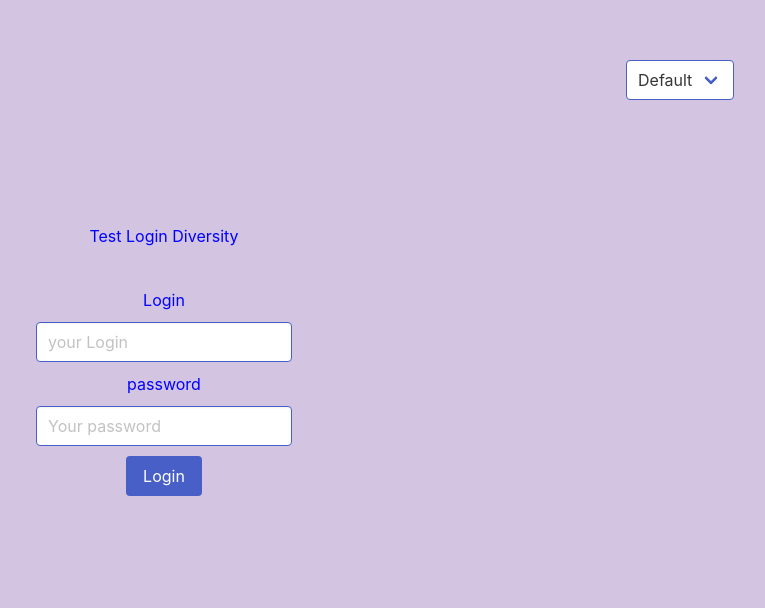
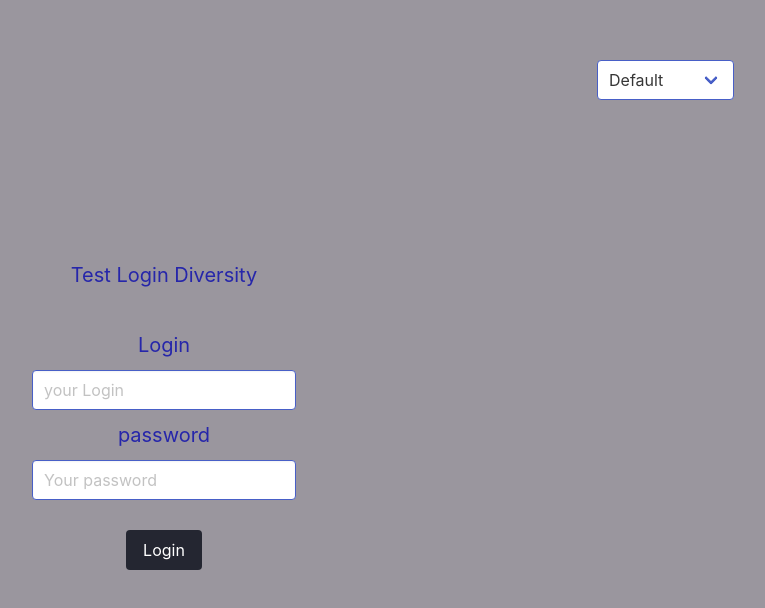
Before and after one commit to SoulPlayerZ/theme-diversity, a React (Create React App) app: page / in a window 1280 px wide. Shown: the top 608 px of the page, without its empty margins (476-1241 px from the left). Built offline with nearby package versions, Linux system fonts and the light colour scheme.

Commit message:
feat: Add more genres

```diff
--- a/src/components/Header.jsx
+++ b/src/components/Header.jsx
@@ -18,7 +18,11 @@ function Header () {
         <select id="theme" onChange={changeTheme} value={ localStorage.getItem('theme') || 'default' }>
           <option value="default">Default</option>
           <option value="trans">Trans</option>
+          <option value="gay">Gay</option>
           <option value="bi">Bi</option>
+          <option value="pan">Pan</option>
+          <option value="non-binary">Non Binary</option>
+          <option value="fluid">Fluid</option>
         </select>
       </label>
     </header>
--- a/src/css/header.css
+++ b/src/css/header.css
@@ -4,20 +4,59 @@ header {
   margin-right: 50px;
 }
 
+.default {
+  background-color: rgb(154, 150, 158);
+  color: rgb(38, 38, 170);
+  height: 100vh;
+  user-select: none;
+}
+
 .bi {
-  background-color: aqua;
-  color: red;
+  background-image: linear-gradient(180deg, #B00B69, #A55EA7, #1D1CC9);
+  color: rgb(255, 255, 255);
   height: 100vh;
+  user-select: none;
+}
+
+.gay {
+  background-image: linear-gradient(180deg, #E40303, #FF8C00, #FFED00, #008026, #004DFF, #750787);
+  color: rgb(192, 27, 165);
+  height: 100vh;
+  user-select: none;
 }
 
 .trans {
-  background-color: blueviolet;
-  color: rgb(240, 239, 241);
+  background-image: linear-gradient(180deg, #55CDFC, #F5ABBB, #F1F1F1, #F5ABBC,#55CDFC);
+  color: rgb(112, 38, 187);
   height: 100vh;
+  user-select: none;
 }
 
-.default {
-  background-color: rgb(211, 196, 226);
-  color: blue;
+.pan {
+  background-image: linear-gradient(180deg, #FF218C, #FFD800, #21B1FF);
+  color: rgb(90, 33, 146);
   height: 100vh;
+  user-select: none;
 }
+
+.non-binary {
+  background-image: linear-gradient(180deg, #FCF434, #FCFCFC, #9C59D1, #2C2C2C);
+  color: rgb(95, 16, 173);
+  height: 100vh;
+  user-select: none;
+}
+
+.fluid{
+  background-image: linear-gradient(180deg, #FF75A2, #F1F1F1, #BE18D6, #2C2C2C, #333EBD);
+  color: rgb(58, 38, 78);
+  height: 100vh;
+  user-select: none;
+}
+
+.button.is-link {
+  background-color: #242631;
+}
+
+.button.is-link:hover {
+  background-color: #4f5575;
+}
--- a/src/css/login.css
+++ b/src/css/login.css
@@ -1,7 +1,9 @@
 form {
+  font-size: 20px;
   text-align: center;
-  margin: 5% auto;
-  width: 20%
+  padding: 60px;
+  margin: 0 auto;
+  width: 30%
 }
 
 h2, label {
@@ -11,3 +13,7 @@ h2, label {
 input {
   margin: 10px auto;
 }
+
+button {
+  margin-top: 20px;
+}
--- a/src/pages/LoginPage.jsx
+++ b/src/pages/LoginPage.jsx
@@ -1,7 +1,6 @@
 import React, { useContext, useEffect } from "react";
 import Login from "../components/Login";
 import Header from "../components/Header";
-import '../css/login.css';
 import ThemeContext from "../context/ThemeContext";
 
 function LoginPage () {
```
